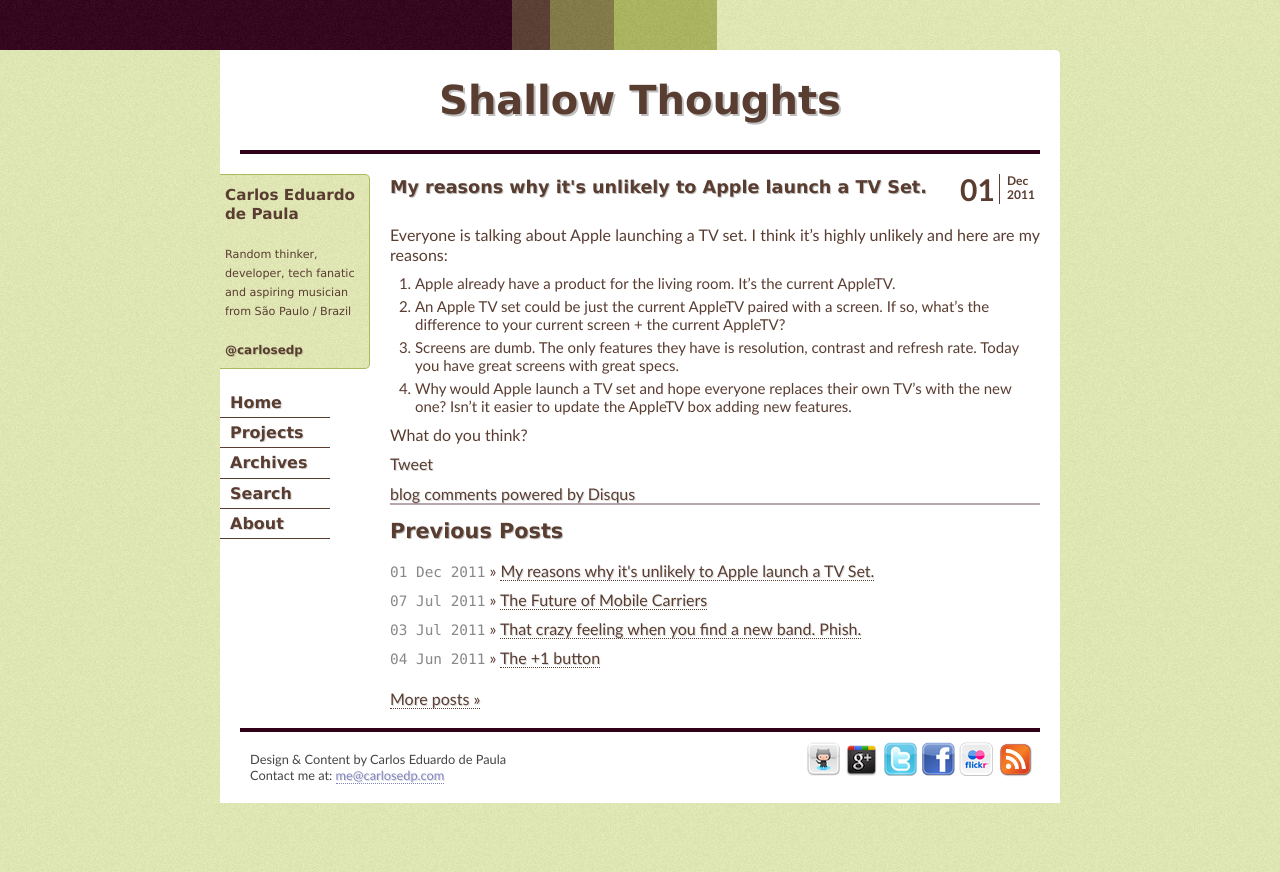
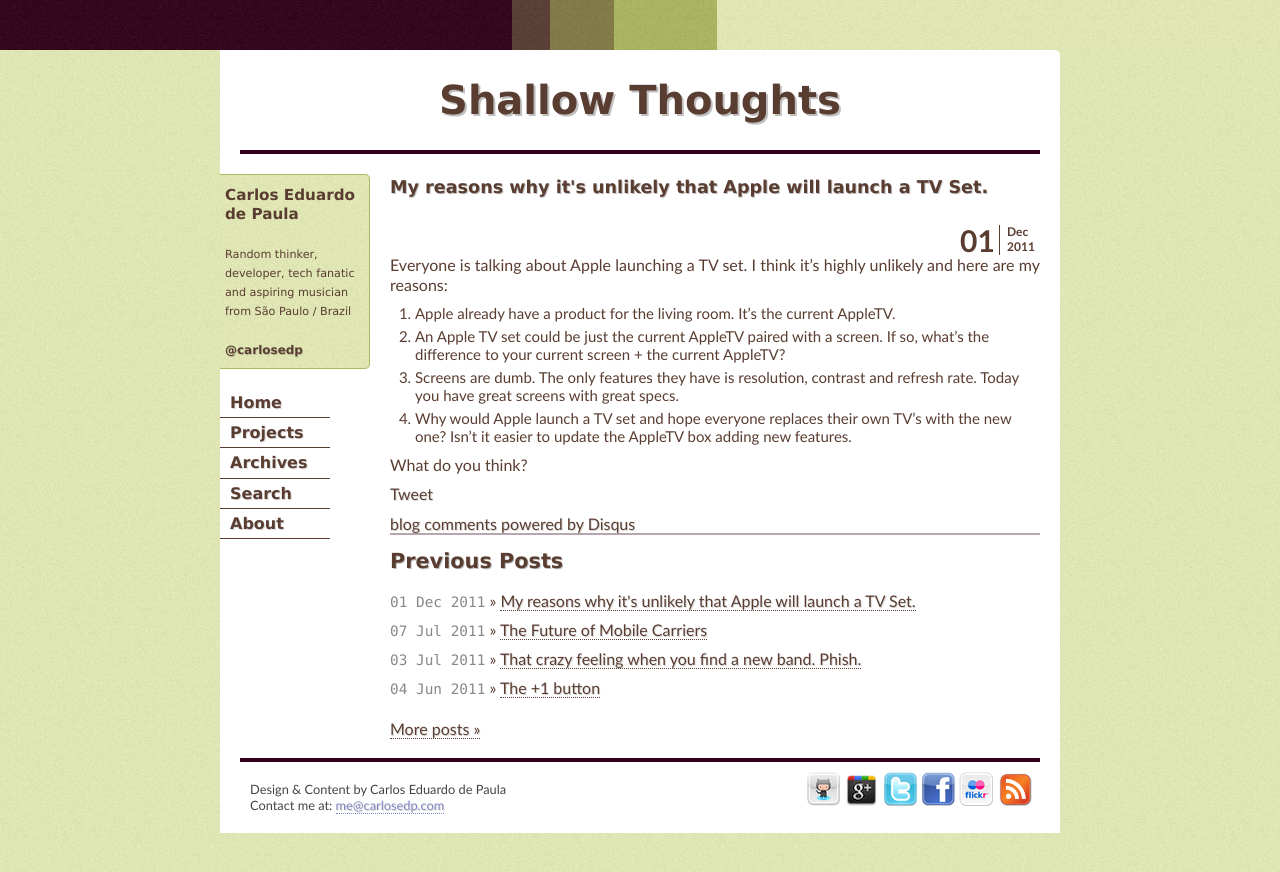
Before and after one commit to carlosedp/carlosedp.github.com, a Jekyll site: the page built from _posts/2011-12-01-My-reasons-why-Apple-is-unlikely-to-launch-a-TV-Set.md, in a window 1280 px wide. Shown: the top 872 px of the page. Built offline with Jekyll 4.4.1, drawn with Linux system fonts in a browser that asks for light colours; Markdown is read by kramdown in place of the engine named in the settings; comment, search, counter and statistics services are not loaded.

Commit message:
Fix Post

```diff
--- a/_posts/2011-12-01-My-reasons-why-Apple-is-unlikely-to-launch-a-TV-Set.md
+++ b/_posts/2011-12-01-My-reasons-why-Apple-is-unlikely-to-launch-a-TV-Set.md
@@ -1,6 +1,6 @@
 ---
 layout: post
-title: My reasons why it's unlikely to Apple launch a TV Set.
+title: My reasons why it's unlikely that Apple will launch a TV Set.
 ---
 
 Everyone is talking about Apple launching a TV set. I think it's highly unlikely and here are my reasons:
```
